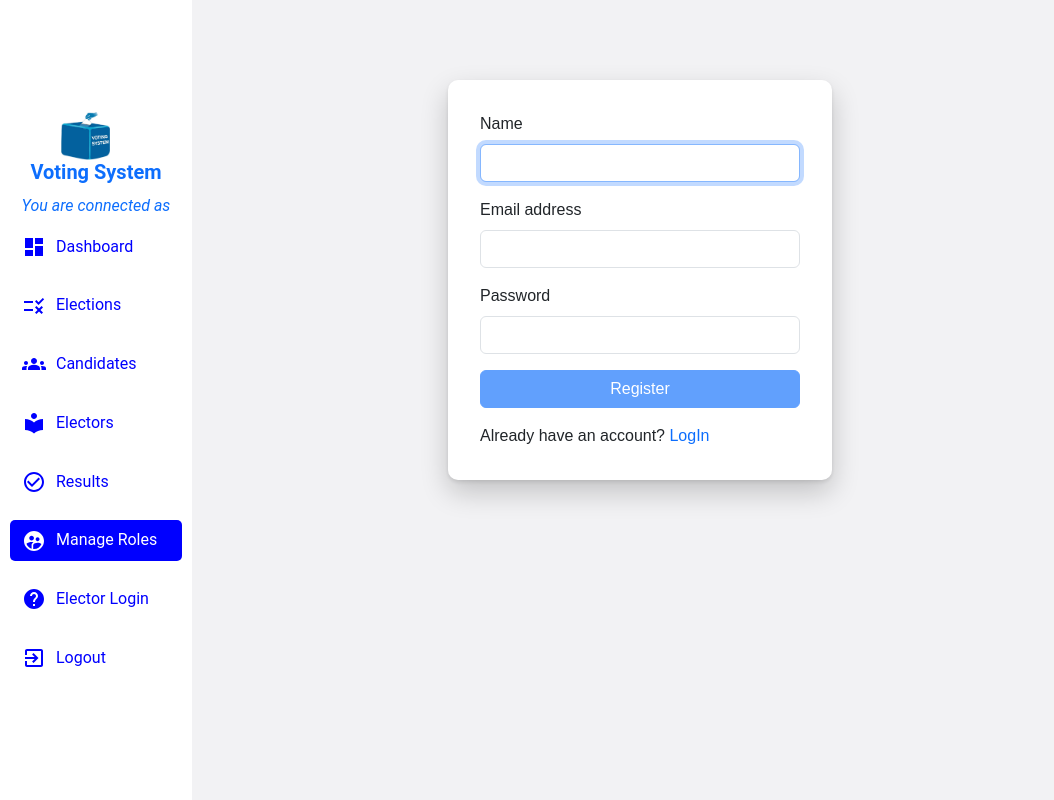
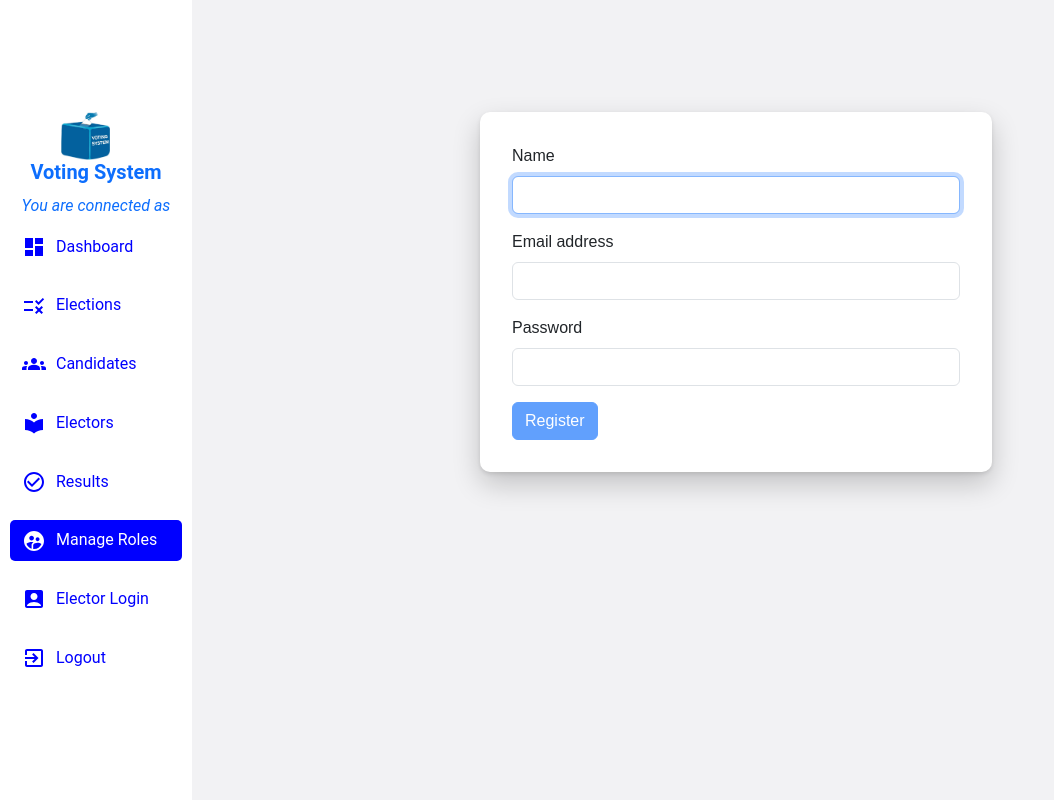
Before and after one commit to christianbiring1/fictional-octo-waddle, a React (Vite) app: page /manage_admins in a window 1280 px wide. Shown: the whole page, without its empty margins (0-1054 px from the left). Built offline with nearby package versions, Linux system fonts and the light colour scheme.

Commit message:
Readjust the admin mange role UI

```diff
--- /dev/null
+++ b/src/components/admin/registration/admin-register.css
@@ -0,0 +1,12 @@
+.admin_register {
+  width: 50%;
+  margin: 5rem auto;
+}
+
+.admin_register form {
+  font-size: 1rem;
+  background-color: #fff;
+  box-shadow: rgba(0, 0, 0, 0.2) 0px 12px 28px 0px, rgba(0, 0, 0, 0.1) 0px 2px 4px 0px, rgba(255, 255, 255, 0.05) 0px 0px 0px 1px inset;
+  padding: 2rem;
+  border-radius: 10px;
+}
--- a/src/components/admin/registration/sign_up.jsx
+++ b/src/components/admin/registration/sign_up.jsx
@@ -1,8 +1,8 @@
 import { useState } from "react";
-import { Link } from "react-router-dom";
 import Joi from "joi-browser";
 import { register } from "../../services/userService";
 import { toast } from "react-toastify";
+import './admin-register.css';
 
 const AdminSignUp = () => {
   const [account, setAccount] = useState({
@@ -72,7 +72,7 @@ const AdminSignUp = () => {
   }
 
   return (
-    <div className="user_login">
+    <div className="admin_register">
       <form onSubmit={handleSubmit}>
         <div className="mb-3">
           <label htmlFor="name" className="form-label">Name</label>
@@ -112,7 +112,6 @@ const AdminSignUp = () => {
         </div>
         {allErrors.password && <div className="text-danger error__message">{allErrors.password}</div>}
         <button type="submit" className="btn btn-primary" disabled={validate()}>Register</button>
-      <div className="mt-3">Already have an account? <Link to="/admin_login" className="text-primary">LogIn</Link></div>
       </form>
     </div>
   );
--- a/src/components/admin/sidebar.jsx
+++ b/src/components/admin/sidebar.jsx
@@ -7,7 +7,7 @@ import ExitToAppIcon from '@mui/icons-material/ExitToApp';
 import DashboardIcon from '@mui/icons-material/Dashboard';
 import CheckCircleOutlineIcon from '@mui/icons-material/CheckCircleOutline';
 import LocalLibraryIcon from '@mui/icons-material/LocalLibrary';
-import HelpIcon from '@mui/icons-material/Help';
+import AccountBoxIcon from '@mui/icons-material/AccountBox';
 import SupervisedUserCircleIcon from '@mui/icons-material/SupervisedUserCircle';
 import logo from '../../assets/logo.png';
 import './sidebar.css';
@@ -48,7 +48,7 @@ const SideBar = ({ user }) => {
     {
       path: '/user_login',
       label: 'Elector Login',
-      icon: <HelpIcon />
+      icon: <AccountBoxIcon />
     },
     {
       path: '/admin_logout',
```
